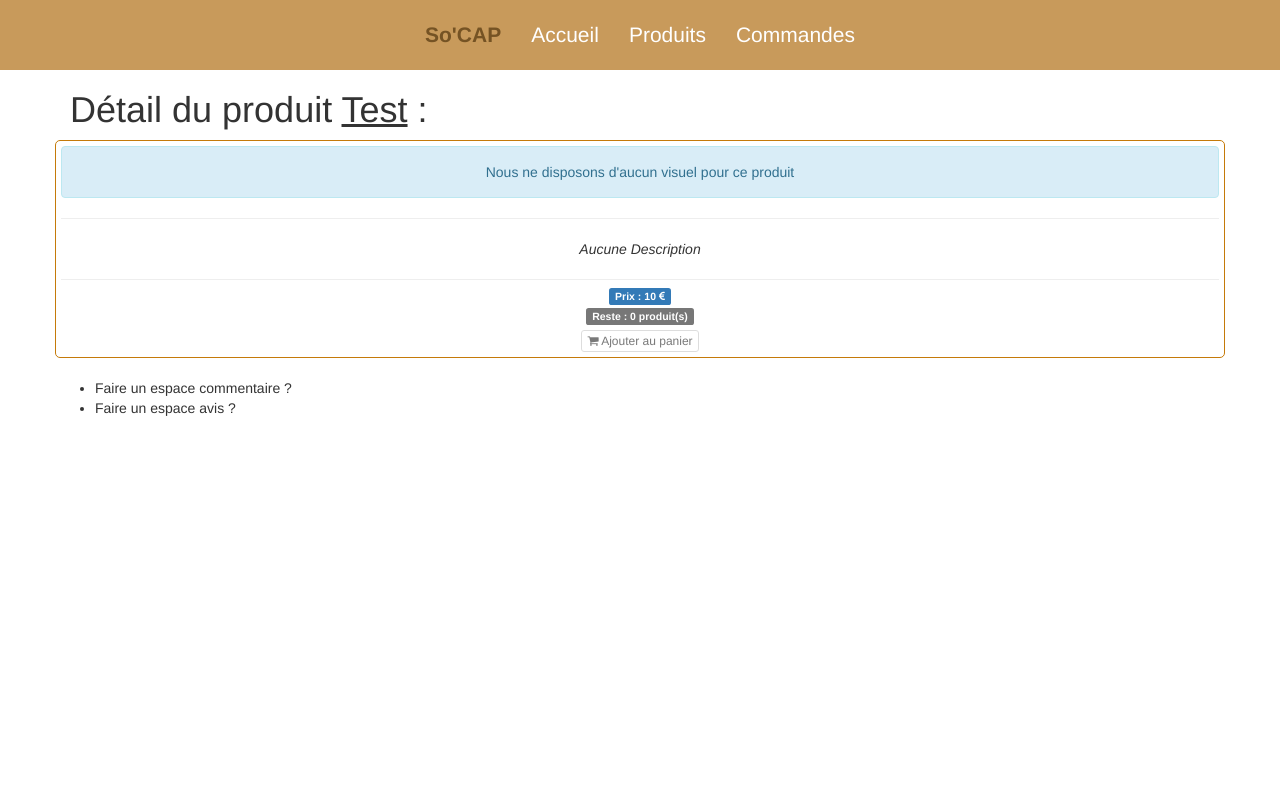
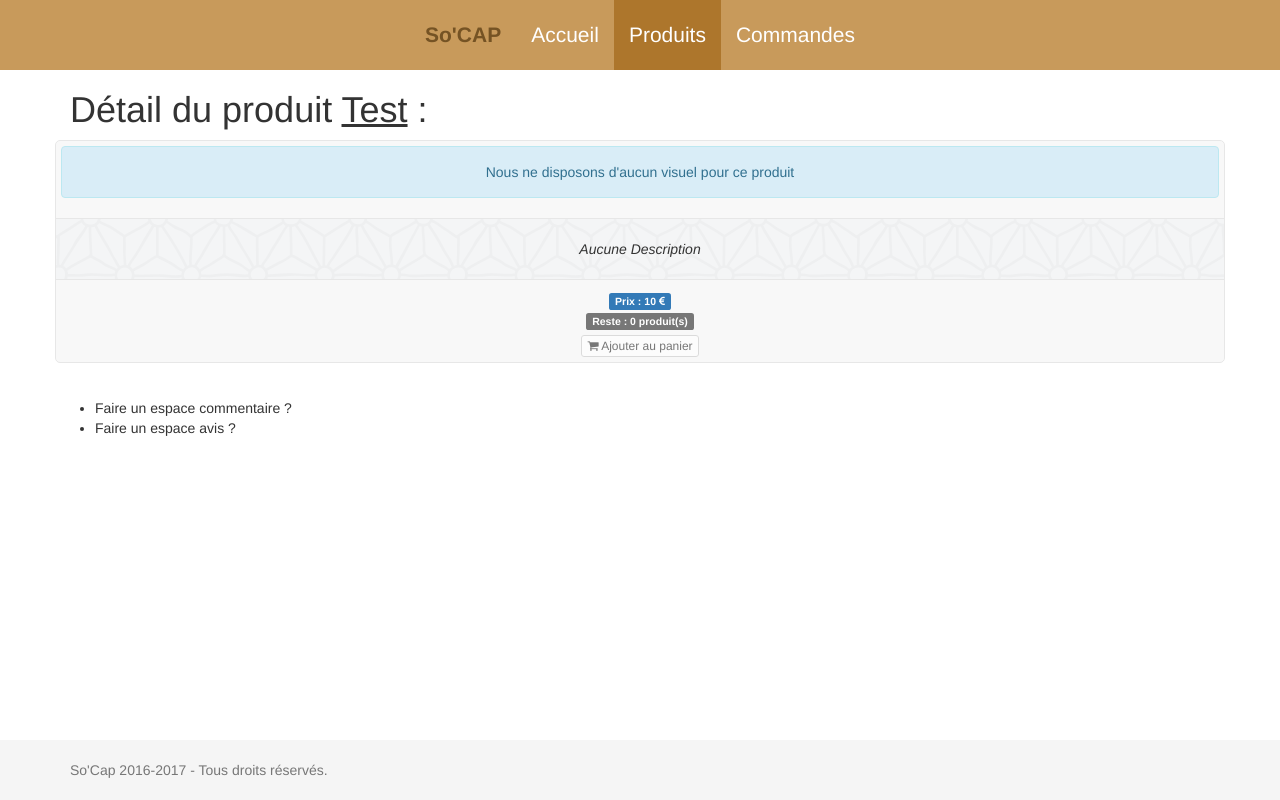
Before and after one commit to Cyboulette/so-cap, a PHP site: the page made by index.php in a window 1280 px wide. Run offline with PHP 8.4, Linux system fonts and the light colour scheme; data comes from the database, SQL or seed files in the repository; data that the repository does not hold is empty.

Commit message:
Re-design #2

```diff
--- a/assets/css/style-test.css
+++ b/assets/css/style-new.css
@@ -1,6 +1,10 @@
+/* Contenu principal */
+
 .page {
 	padding-top: 90px;
 }
+
+/* Menu du haut */
 
 .menuHaut {
     min-height: 70px;
@@ -16,6 +20,10 @@
     font-size: 1.5em;
 }
 
+.menuHaut .navbar-nav > .active > a {
+	background-color: #ad762c;
+}
+
 .menuHaut .navbar-brand {
     float: left;
     height: 70px;
@@ -24,6 +32,8 @@
     line-height: 40px;
     color: white;
 }
+
+/* Responsive du menu */
 
 @media (max-width: 767px) {
 	.menuHaut .navbar-nav > li > a {
@@ -54,7 +64,7 @@
 	border-color: black;
 }
 
-.menuHaut li:not(.logoBrand):hover {
+.menuHaut li:not(.logoBrand):hover, .menuHaut .navbar-nav > .active > a:hover, .menuHaut .navbar-nav > .active > a:focus {
 	background: rgb(222, 171, 101);
 }
 
@@ -63,6 +73,8 @@
 	color: #755324;
 	font-weight: bolder;
 }
+
+/* Gestion des contenus divers */
 
 section {
 	text-align: center;
@@ -94,6 +106,8 @@ section {
 	margin-bottom: 10px;
 }
 
+/* Correction d'un bug dans bootstrap */
+
 .row [class*="col-"]{
   margin-bottom: -99999px;
   padding-bottom: 99999px;
@@ -102,6 +116,8 @@ section {
 .row{
   overflow: hidden;
 }
+
+/* Page d'accueil */
 
 .last-products {
 	background: url('../images/last-products-bg.png');
@@ -119,6 +135,8 @@ i.bigCoffee {
 	font-size: 8em;
 }
 
+/* Responsive */
+
 @media (max-width: 1200px) {
 	.col-lg-3 {
 		margin-left: 15px;
--- a/assets/css/style.css
+++ b/assets/css/style.css
@@ -1,64 +1,86 @@
-/*body {
-	padding-top: 80px;
-}*/
+/* Gestion du footer */
+html {
+	position: relative;
+	min-height: 100%;
+}
+
+body {
+	margin-bottom: 60px;
+}
+
+.footer {
+	position: absolute;
+	bottom: 0;
+	width: 100%;
+	height: 60px;
+	background-color: #f5f5f5;
+}
+
+.container .text-muted {
+	margin: 20px 0;
+}
+
+.footer > .container {
+	padding-right: 15px;
+	padding-left: 15px;
+}
+
+/* Gestion des produits */
 
 .produit {
-	border: 1px solid #c57a09;
+	border: 1px solid #e7e7e7;
 	padding: 5px;
 	border-radius: 5px;
 	text-align: center;
+	background-color: #f8f8f8;
+	margin-bottom: 15px;
 }
 
 .produit:not(.noHover):hover {
-	background: #222;
+	background: rgb(200, 154, 91);
 	color: white;
+}
+
+.produit:hover .description {
+	color: #333;
 }
 
 .produit:hover img {
 	background: white;
 }
 
-.produit span {
-	/*display: block;*/
+.produit img {
+	height: 100px;
 }
+
+.produit .details {
+	margin-bottom: 5px;
+}
+
+.produit .description {
+	background: url('../images/last-products-bg.png');
+	padding: 20px;
+	border: 1px solid #e7e7e7;
+	border-left: none;
+	border-right: none;
+	margin-top: 15px;
+	margin-bottom: 10px;
+	margin-left: -5px;
+	margin-right: 0px;
+	width: calc(100% + 10px);
+}
+
+/* Correction des titles sur bootstrap */
 
 .h1, .h2, .h3, h1, h2, h3 {
 	padding-top: 0px;
 	margin-top: 0px;
 }
 
+/* Gestion de l'éventuelle sidebar */
+
 .sidebar {
 	display: none;
-}
-
-.details {
-	margin-top: -15px;
-	margin-bottom: 5px;
-}
-
-.carousel-control.left, .carousel-control.right {
-	background: none;
-	color: #428bca;
-}
-
-.carousel-control {
-	width: auto;
-}
-
-.carousel-control.left {
-	left: 10%;
-}
-
-.carousel-control.right {
-	right: 10%;
-}
-
-.carousel-indicators .active {
-	background-color: #428bca;
-}
-
-.carousel-indicators li {
-	border: 1px solid #428bca;
 }
 
 .nav-sidebar {
@@ -79,6 +101,40 @@
 	background-color: #428bca;
 }
 
+/* Gestion du carousel */
+
+.carousel-control.left, .carousel-control.right {
+	background: none;
+	color: rgb(200, 154, 91);
+}
+
+.carousel-control {
+	width: auto;
+}
+
+.carousel-control.left {
+	left: 10%;
+}
+
+.carousel-control.right {
+	right: 10%;
+}
+
+.carousel-indicators .active {
+	background-color: rgb(200, 154, 91);
+}
+
+.carousel-indicators li {
+	border: 1px solid rgb(200, 154, 91);
+}
+
+.carousel-inner>.item>img {
+	margin-left: auto;
+	margin-right: auto;
+}
+
+/* Gestion de l'icône de chargement */
+
 .loader {
 	border: 16px solid #f3f3f3;
 	border-radius: 50%;
@@ -87,11 +143,6 @@
 	height: 100px;
 	-webkit-animation: spin 2s linear infinite;
 	animation: spin 2s linear infinite;
-	margin-left: auto;
-	margin-right: auto;
-}
-
-.carousel-inner>.item>img {
 	margin-left: auto;
 	margin-right: auto;
 }
@@ -105,6 +156,8 @@
 	0% { transform: rotate(0deg); }
 	100% { transform: rotate(360deg); }
 }
+
+/* Responsive */
 
 @media (min-width: 768px) {
 	.sidebar {
--- a/assets/css/styles.php
+++ b/assets/css/styles.php
@@ -1,4 +1,4 @@
 <link href="assets/css/bootstrap.min.css" rel="stylesheet">
 <link href="assets/css/style.css" rel="stylesheet">
-<link href="assets/css/style-test.css" rel="stylesheet">
+<link href="assets/css/style-new.css" rel="stylesheet">
 <link href="assets/css/font-awesome.min.css" rel="stylesheet">
--- a/assets/js/produits.js
+++ b/assets/js/produits.js
@@ -25,15 +25,16 @@ $("#navigationProduits ul li a").on('click', function(e) {
 						$("#navigationProduits .boutonsHaut li[data-tri='"+datatri+"']").addClass('active');
 					}
 				}
-				if(retour.result == true) {
+
 				$(".displayProduits").html('<div class="loader"></div>');
 				$(".loader").fadeOut("slow", function(){
+					if(retour.result == true) {
 						$(".displayProduits").html(retour.produits);
 						$(".displayProduits").prepend('<div class="container-fluid"><h4>'+retour.title+'</h4></div>');
+					} else {
+						$(".displayProduits").html('<div class="container-fluid"><div class="alert alert-danger">Aucun produit ne correspond à vos critères de recherche</div></div>');
+					}
 				});
-				} else {
-					$(".displayProduits").html('<div class="alert alert-danger">Aucun produit ne correspond à vos critères de recherche</div>');
-				}
 			},
 			error: function(retour) {
 				console.log(retour);
@@ -54,16 +55,15 @@ $("#rechercheForm").on('submit', function(e) {
 			data: data,
 			dataType: 'json',
 			success: function(retour) {
-				console.log(retour);
-				if(retour.result == true) {
 				$(".displayProduits").html('<div class="loader"></div>');
 				$(".loader").fadeOut("slow", function(){
+					if(retour.result == true) {
 						$(".displayProduits").html(retour.produits);
 						$(".displayProduits").prepend('<div class="container-fluid"><h4>'+retour.title+'</h4></div>');
+					} else {
+						$(".displayProduits").html('<div class="container-fluid"><div class="alert alert-danger">Aucun produit ne correspond à vos critères de recherche</div></div>');
+					}
 				});
-				} else {
-					$(".displayProduits").html('<div class="alert alert-danger">Aucun produit ne correspond à vos critères de recherche</div>');
-				}
 			},
 			error: function(retour) {
 				console.log(retour);
--- a/controller/ControllerDefault.php
+++ b/controller/ControllerDefault.php
@@ -16,10 +16,12 @@ class ControllerDefault {
 		require File::build_path(array('view', 'view.php'));
 	}
 
-	public static function active($url) {
-		$urlToExplode = $_SERVER['REQUEST_URI'];
-		$urlExploded = explode("/", $_SERVER['REQUEST_URI']);
-		if($urlExploded[2] == $url) {
+	public static function active($currentController) {
+		$queryString = $_SERVER['QUERY_STRING'];
+		if(strpos($queryString, 'controller='.$currentController) !== false) {
+			echo 'class="active"';
+		}
+		if($currentController == "index" && empty($queryString)) {
 			echo 'class="active"';
 		}
 	}
--- a/controller/ControllerProduit.php
+++ b/controller/ControllerProduit.php
@@ -74,6 +74,13 @@ class ControllerProduit {
          } else {
             $levelLabelStock = 'label-success';
          }
+
+         if(!empty(strip_tags($p->get('description')))) {
+            $description = strip_tags($p->get('description'));
+         } else {
+            $description = 'Ce produit ne possède aucune description !';
+         }
+
          $view = 'detail';
          $pagetitle= 'So\'Cap - Affichage d\'un produit';
          require File::build_path(array('view', 'view.php'));
--- a/view/produit/detail.php
+++ b/view/produit/detail.php
@@ -2,7 +2,6 @@
 $idProduit = $p->get('idProduit');
 $label = strip_tags($p->get('label'));
 $categorieProduit = $p->get('categorieProduit');
-$description = strip_tags($p->get('description'));
 $prix = $p->get('prix');
 $disabledAchat = ($p->getStock() == 0 ? 'btn-default disabled' : 'btn-success');
 
@@ -48,11 +47,7 @@ $disabledAchat = ($p->getStock() == 0 ? 'btn-default disabled' : 'btn-success');
 			?>
 		</div>
 
-		<hr/>
-
 		<div class="description"><em><?=$description?></em></div>
-
-		<hr/>
 
 		<div class="details">
 			<span class="prix label label-primary">Prix : <?=$prix?> <i class="fa fa-eur" aria-hidden="true"></i></span>
--- a/view/produit/list.php
+++ b/view/produit/list.php
@@ -38,10 +38,10 @@
 		$idProduit = $p->get('idProduit');
 		$label = strip_tags($p->get('label'));
 		$categorieProduit = $p->get('categorieProduit'); // A gérer ?
-		$description = strip_tags($p->get('description'));
 		$prix = $p->get('prix');
 		$stock = $p->getStock();
 		$disabledAchat = ($p->getStock() == 0 ? 'btn-default disabled' : 'btn-success');
+		$description = (!empty(strip_tags($p->get('description'))) ? strip_tags($p->get('description')) : 'Ce produit ne possède aucune description !');
 	?>
 		<div class="col-md-4" data-id="<?=$idProduit?>">
 			<div class="produit">
--- a/view/view.php
+++ b/view/view.php
@@ -33,9 +33,9 @@
 	        <div id="navbar" class="collapse navbar-collapse">
 	          <ul class="nav navbar-nav">
 	            <li class="logoBrand"><a href="index.php">So'CAP</a></li>
-	            <li><a href="index.php">Accueil</a></li>
-	            <li><a href="index.php?controller=produit&action=readAll">Produits</a></li>
-	            <li><a href="index.php?controller=commande&action=readAll">Commandes</a></li>
+	            <li <?php ControllerDefault::active('index'); ?>><a href="index.php">Accueil</a></li>
+	            <li <?php ControllerDefault::active('produit'); ?>><a href="index.php?controller=produit&action=readAll">Produits</a></li>
+	            <li <?php ControllerDefault::active('commande'); ?>><a href="index.php?controller=commande&action=readAll">Commandes</a></li>
 	          </ul>
 	        </div><!--/.nav-collapse -->
 	      </div>
@@ -55,5 +55,11 @@
 		<?php
 			require File::build_path(array("assets", "js", "js.php"));
 		?>
+
+		<footer class="footer">
+			<div class="container">
+				<p class="text-muted">So'Cap 2016-2017 - Tous droits réservés.</p>
+			</div>
+		</footer>
 	</body>
 </html>
```
Also changed, not shown: lib/ajax/triProduits.php (+17 -3 lines), view/default/index.php (+8 -14 lines). Lines whose indentation alone changed are shown as unchanged.
